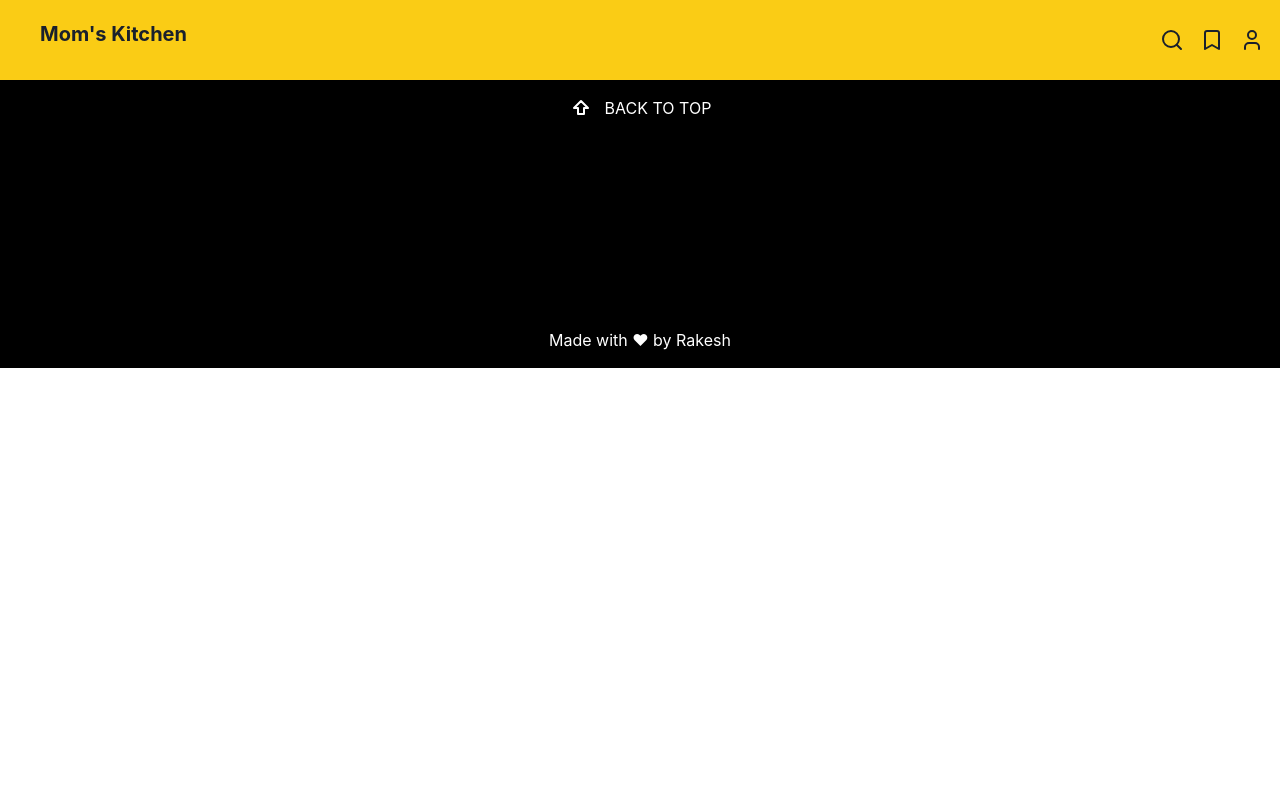
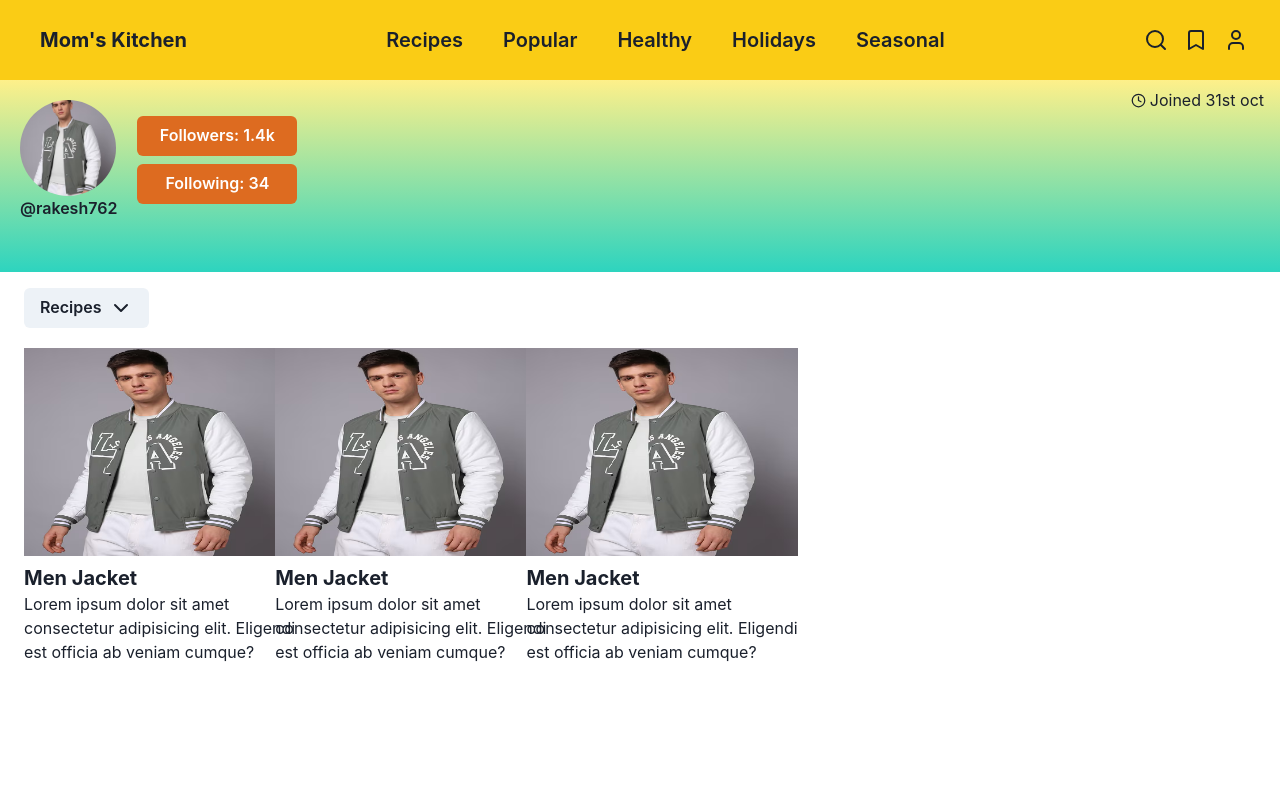
Before and after one commit to Codersfreedom/Mom-s-Kitchen, a React (Vite) app in the folder frontend/: page /profile/rakesh762 in a window 1280 px wide. Shown: the top 800 px of the page. Built offline with nearby package versions, Linux system fonts and the light colour scheme.

Commit message:
frontend: profile page designed

```diff
--- a/frontend/src/App.jsx
+++ b/frontend/src/App.jsx
@@ -5,6 +5,7 @@ import Header from './components/Header'
 import Footer from './components/Footer'
 import './App.css'
 import Recipe from './pages/Recipe'
+import Profile from './pages/Profile'
 
 function App() {
 
@@ -15,6 +16,8 @@ function App() {
       <Routes>
         <Route path='/' element={<HomePage />} />
         <Route path='/auth' element={<AuthPage />} />
+        <Route path='/profile/:id' element={<Profile />} />
+
         <Route path='/recipe/:name' element={<Recipe />} />
 
       </Routes>
--- a/frontend/src/components/Header.jsx
+++ b/frontend/src/components/Header.jsx
@@ -11,9 +11,9 @@ const Header = () => {
     const btnRef = useRef()
     const { isOpen, onOpen, onClose } = useDisclosure()
 
-    const handleSearch =(e)=>{
+    const handleSearch = (e) => {
         e.preventDefault();
-        if(!isSearch){
+        if (!isSearch) {
             setIsSearch(true);
         }
 
@@ -21,25 +21,37 @@ const Header = () => {
 
     return (
         <div className='w-full relative h-20 bg-yellow-400 flex justify-between px-4 '>
-            {!isSearch && <div className=' h-full w-fit p-5 pl-6 '>
-                <Link to={'/'} className='text-xl  font-bold'>Mom's Kitchen </Link>
+            {!isSearch && <div className=' h-full w-fit text-nowrap flex  items-center pl-6 '>
+                <Link to={'/'} className='text-xl font-bold'>Mom's Kitchen </Link>
             </div>}
 
-            {isSearch && <div className='relative w-5/6 h-full pl-10 pr-2  flex items-center'>
+            {isSearch && <div className='relative w-4/5 h-full pl-10 pr-2  flex items-center'>
                 <input placeholder='Type here...' className='px-3 py-2 rounded-sm w-full ' />
                 <X className='absolute right-3 cursor-pointer' onClick={() => setIsSearch(false)} />
             </div>}
 
-             <div className='flex gap-4 justify-center items-center'>
+            <div className='w-2/5 h-full hidden lg:block px-4'>
+                <ul className=' w-full h-full list-none flex justify-center items-center gap-10 text-xl font-semibold    '>
+                    <li className='cursor-pointer hover:scale-110 duration-300 ease-in-out '>Recipes</li>
+                    <li className='cursor-pointer hover:scale-110 duration-300 ease-in-out '>Popular</li>
+                    <li className='cursor-pointer hover:scale-110 duration-300 ease-in-out ' >Healthy</li>
+                    <li className='cursor-pointer hover:scale-110 duration-300 ease-in-out '>Holidays</li>
+                    <li className='cursor-pointer hover:scale-110 duration-300 ease-in-out '>Seasonal</li>
+                </ul>
 
-                <Search className='cursor-pointer hover:scale-125 duration-300 ease-in-out '
-                onClick={handleSearch}
-                />
-                <Bookmark className='cursor-pointer hover:scale-125 duration-300 ease-in-out ' />
-                <User className='cursor-pointer hover:scale-125 duration-300 ease-in-out ' />
+
             </div>
 
-            <Menu ref={btnRef} onClick={onOpen} className=' lg:hidden md:hidden absolute left-2 top-5 cursor-pointer' size={30} />
+            <div className='flex h-full pr-4 gap-4 justify-center items-center'>
+
+                <Search className='cursor-pointer hover:scale-110 duration-300 ease-in-out '
+                    onClick={handleSearch}
+                />
+                <Bookmark className='cursor-pointer hover:scale-110 duration-300 ease-in-out ' />
+                <Link to={'/profile/rakesh762'}> <User className='cursor-pointer hover:scale-110 duration-300 ease-in-out ' /></Link>
+            </div>
+
+            <Menu ref={btnRef} onClick={onOpen} className=' lg:hidden md:hidden absolute left-2 top-[26px] cursor-pointer' size={30} />
 
             <Sheet btnRef={btnRef} isOpen={isOpen} onClose={onClose} />
 
--- a/frontend/src/components/MainContent.jsx
+++ b/frontend/src/components/MainContent.jsx
@@ -1,42 +1,14 @@
-import { Skeleton, SkeletonText } from '@chakra-ui/react'
-import { motion } from 'framer-motion'
-import {Link} from 'react-router-dom';
+import RecipeCard from './RecipeCard';
 
 const MainContent = () => {
     return (
-        <div className='min-h-screen w-full lg:w-4/5 p-3 flex flex-col lg:flex-row gap-3 '>
-
-
-
-            <motion.div
-                initial={{ opacity: 0, x: 20 }}
-                animate={{ opacity: 1, x: 0 }}
-                transition={{ duration: 0.8 }}
-                className='lg:h-60 h-48 w-full lg:w-72  sm:w-full    ' >
-                    <Link to={'/recipe/chicken'} className='h-full w-full flex lg:flex-col gap-2 p-2'>
-
-                <Skeleton className='h-full lg:w-full w-2/3 md:w-1/2' isLoaded={true}>
-                    <div className=' w-full h-full'>
-                        <img src="Men jacket.avif" alt="jacket" className='w-full h-full' />
-
-                    </div>
-                </Skeleton>
-
-                <SkeletonText
-                className='h-full pl-5 '
-                isLoaded={true}
-
-                >
-                    <div className='p-3 h-full w-full'>
-                        <h2 className='text-xl font-bold text-center'>Men Jacket</h2>
-                    </div>
-                </SkeletonText>
-                </Link>
-            </motion.div>
-
-
-
-
+        <div className='min-h-screen w-full  p-3 grid grid-cols-1 lg:grid-cols-5 gap-3 '>
+        <RecipeCard />
+        <RecipeCard />
+        <RecipeCard />
+        <RecipeCard />
+        <RecipeCard />
+        <RecipeCard />
         </div>
     )
 }
--- /dev/null
+++ b/frontend/src/components/RecipeCard.jsx
@@ -0,0 +1,36 @@
+import { Skeleton, SkeletonText } from '@chakra-ui/react'
+import {motion} from 'framer-motion'
+import { Link } from 'react-router-dom'
+
+const RecipeCard = () => {
+  return (
+    <motion.div
+    initial={{ opacity: 0, x: 20 }}
+    animate={{ opacity: 1, x: 0 }}
+    transition={{ duration: 0.8 }}
+    className='lg:h-56 h-44 w-full lg:w-72  sm:w-full    ' >
+        <Link to={'/recipe/chicken'} className='h-full w-full flex lg:flex-col gap-2 p-2'>
+
+    <Skeleton className='h-full lg:w-full w-4/5 md:w-1/2' isLoaded={true}>
+        <div className=' w-full h-full'>
+            <img src="/Men jacket.avif" alt="jacket" className='w-full h-full' />
+
+        </div>
+    </Skeleton>
+
+    <SkeletonText
+    className='h-full w-full  '
+    isLoaded={true}
+
+    >
+        <div className=' h-full flex flex-col '>
+            <div className='text-xl text-start  font-bold  w-full'>Men Jacket</div>
+            <div className='w-full text-start text-wrap '>Lorem ipsum dolor sit amet consectetur adipisicing elit. Eligendi est officia ab veniam cumque?</div>
+        </div>
+    </SkeletonText>
+    </Link>
+</motion.div>
+  )
+}
+
+export default RecipeCard
--- /dev/null
+++ b/frontend/src/pages/Profile.jsx
@@ -0,0 +1,67 @@
+import { Avatar, Button, Menu, MenuButton, MenuItem, MenuList } from '@chakra-ui/react'
+import { Bird, ChevronDownIcon, Clock } from 'lucide-react';
+import RecipeCard from '../components/RecipeCard';
+
+const Profile = () => {
+    return (
+        <div className='min-h-screen w-full'>
+            <div className='w-full h-48 bg-gradient-to-t from-teal-400 to-yellow-200  ' >
+                <div className='float-end pr-4 pt-2 flex items-center gap-1 justify-center '>
+                    <Clock size={'15px'} /><p >  Joined 31st oct</p>
+
+                </div>
+                <div className='  flex gap-5 items-center  p-5 '>
+                    <div>
+                        <Avatar src='/Men jacket.avif' name='' size={'xl'} />
+                        <h2 className='font-semibold text-md'>@rakesh762</h2>
+
+                    </div>
+
+                    <div className='flex flex-col gap-2 w-40'>
+                        <Button colorScheme='orange' >Followers: 1.4k </Button>
+                        <Button colorScheme='orange'>Following: 34 </Button>
+                    </div>
+
+
+                </div>
+
+            </div>
+
+            <div className='w-full h-fit p-4 '>
+                <Menu>
+                    <MenuButton className='ml-2' as={Button} rightIcon={<ChevronDownIcon />}>
+                        Recipes
+                    </MenuButton>
+                    <MenuList>
+                        <MenuItem>Saved</MenuItem>
+                        <MenuItem>Questions</MenuItem>
+                        <MenuItem>Following</MenuItem>
+                        <MenuItem>Followers</MenuItem>
+                    </MenuList>
+                </Menu>
+
+                <div className='grid grid-cols-1 gap-2 lg:grid-cols-5  py-3 w-full' >
+                    <RecipeCard/>
+                    <RecipeCard/>
+                    <RecipeCard/>
+
+                    {/* No content UI */}
+                    {/* <div className='flex gap-4 py-4 w-full '>
+                        <Bird size={'70px'} />
+                        <div className='flex flex-col gap-3 w-full '>
+                            <h1 className='text3xl font-bold'>UH OH!</h1>
+                            <p>Looks like rakesh762 has no recipes!</p>
+                        </div>
+                    </div> */}
+                </div>
+
+
+
+
+            </div>
+
+        </div>
+    )
+}
+
+export default Profile
--- a/frontend/src/pages/Recipe.jsx
+++ b/frontend/src/pages/Recipe.jsx
@@ -180,7 +180,7 @@ const Recipe = () => {
 
             <h1 className="text-2xl font-semibold">You'll also love</h1>
 
-            <div className=" w-full grid gap-2 grid-cols-2 lg:grid-cols-4 py-3">
+            <div className=" w-full grid gap-2 grid-cols-2 lg:grid-cols-5 py-3">
                 <Link to={'/recipe/34234'} className="flex flex-col gap-3">
                     <div>
                         <img src="/1.webp" alt="" />
```
